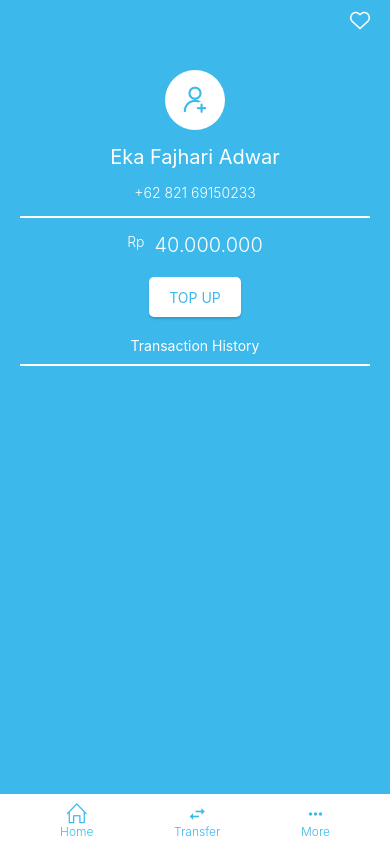
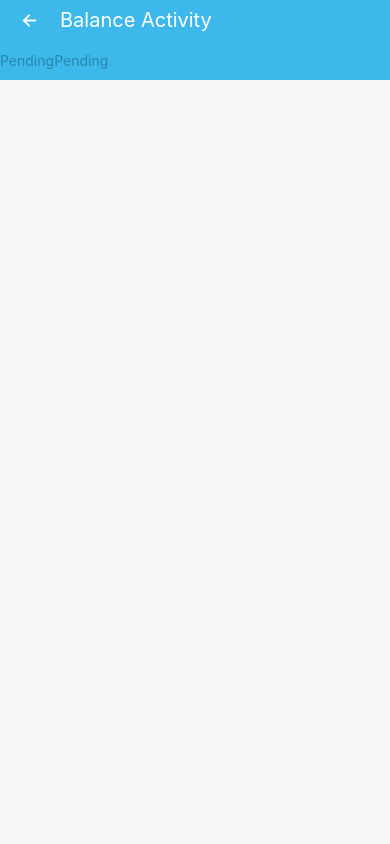
Before and after one commit to ekaadwar/FulusKu, a React Native app: screen / in a window 390 px wide. Built offline with nearby package versions, Linux system fonts and the light colour scheme.

Commit message:
slicing TransactionHistory screen

```diff
--- a/App.js
+++ b/App.js
@@ -15,12 +15,18 @@ import SplashScreen from "./src/screens/SplashScreen";
 import Home from "./src/screens/Home";
 import store from "./src/redux/store";
 import Header from "./src/components/Header";
+import TransactionHistory from "./src/screens/TransactionHistory";
 
 const Stack = createStackNavigator();
 
 const Router = () => {
   return (
     <Stack.Navigator>
+      <Stack.Screen
+        component={TransactionHistory}
+        name={"TransactionHistory"}
+        options={{ headerShown: false }}
+      />
       <Stack.Screen
         component={Home}
         name={"Home"}
--- /dev/null
+++ b/src/screens/TransactionHistory.js
@@ -0,0 +1,44 @@
+import React from "react";
+import { View, Text, TouchableOpacity, StyleSheet } from "react-native";
+import { GeneralStyle } from "../components/GeneralStyles";
+import Header from "../components/Header";
+
+const TransactionHistory = () => {
+  return (
+    <View style={GeneralStyle.parentTop}>
+      <Header title="Balance Activity" />
+      <View style={styles.historyMenuWrap}>
+        <TouchableOpacity style={styles.historyMenu}>
+          <Text style={styles.activeTextMenu}>Pending</Text>
+        </TouchableOpacity>
+        <TouchableOpacity style={styles.historyMenu}>
+          <Text style={styles.activeTextMenu}>Pending</Text>
+        </TouchableOpacity>
+      </View>
+      <View style={styles.historyContent}></View>
+    </View>
+  );
+};
+
+export default TransactionHistory;
+
+const styles = StyleSheet.create({
+  historyMenuWrap: {
+    height: 40,
+    flexDirection: "row",
+  },
+  historyMenu: {
+    justifyContent: "center",
+    alignItems: "center",
+  },
+  historyContent: {
+    flex: 1,
+    backgroundColor: "#F6F6F6",
+  },
+  activeTextMenu: {
+    color: "#2A86AC",
+  },
+  inactiveTextMenu: {
+    color: "#3CB8EB",
+  },
+});
```
